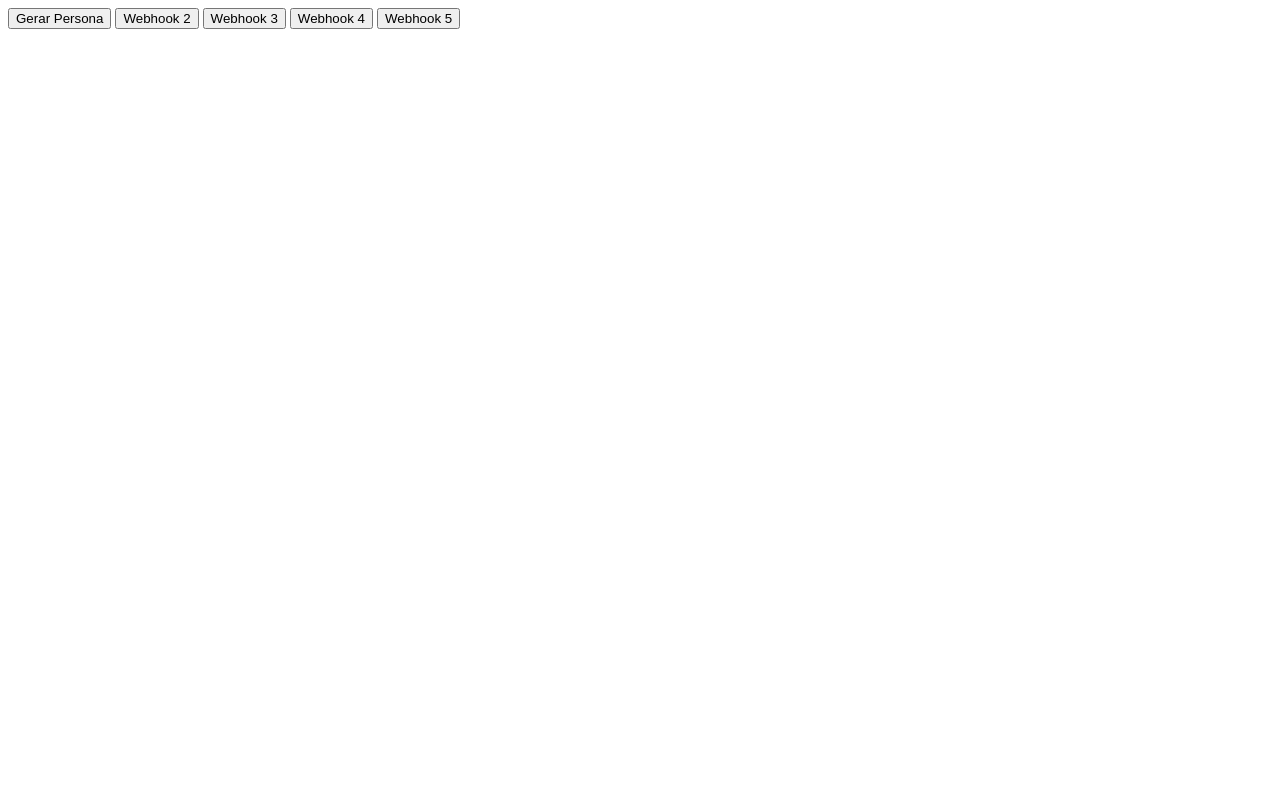
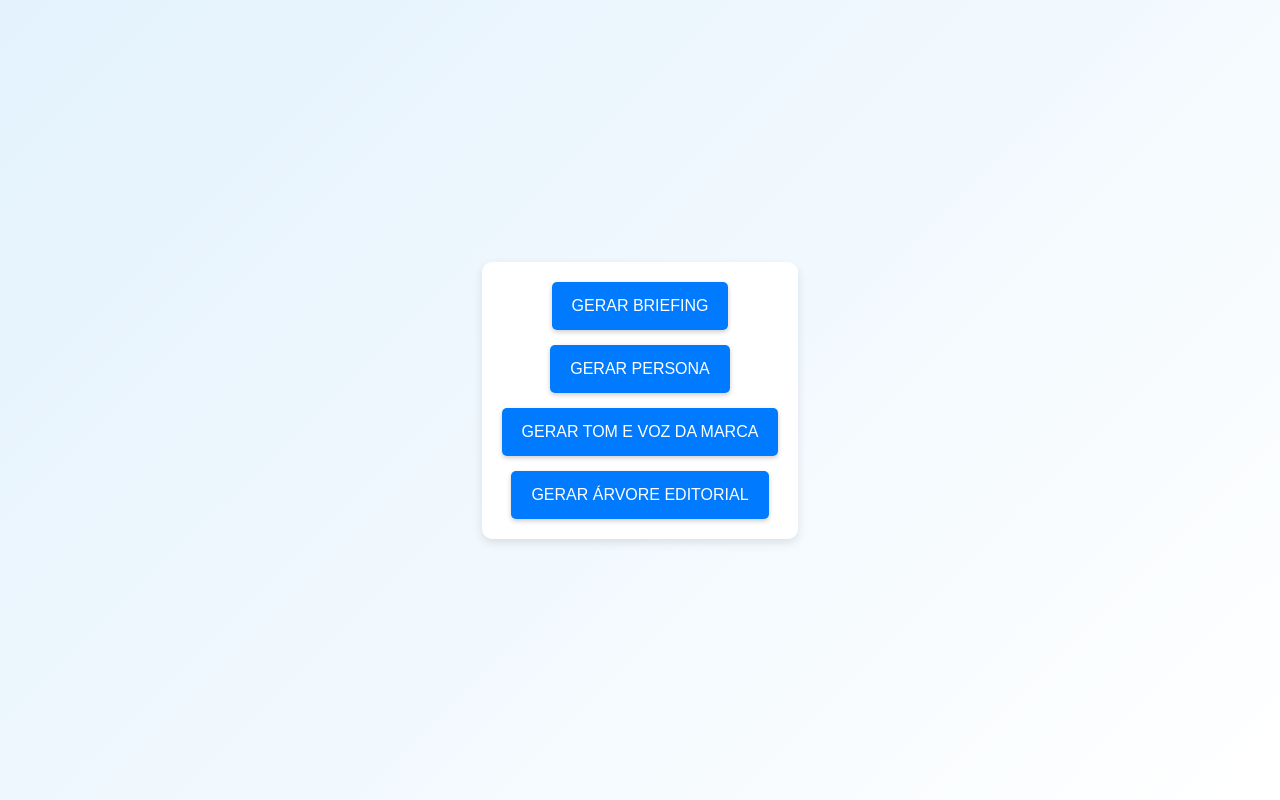
Before and after one commit to icaromol/Axios, a website: page index.html in a window 1280 px wide. Drawn offline with nearby package versions, Linux system fonts and the light colour scheme.

Commit message:
Atualização do CSS pra dar um grau.

```diff
--- a/src/index.html
+++ b/index.html
@@ -1,19 +1,19 @@
 <!DOCTYPE html>
 <html lang="pt-BR">
   <head>
+    <link rel="stylesheet" href="src/styles.css" />
     <script src="https://unpkg.com/axios/dist/axios.min.js"></script>
     <meta charset="UTF-8" />
     <meta name="viewport" content="width=device-width, initial-scale=1.0" />
     <title>Botões para testar requisições POST com Axios</title>
   </head>
   <body>
-    <script src="axios-text.js" defer></script>
+    <script src="src/axios-text.js" defer></script>
     <section id="control-center">
-      <button id="whk-make-1">Gerar Persona</button>
-      <button id="whk-make-2">Webhook 2</button>
-      <button id="whk-make-3">Webhook 3</button>
-      <button id="whk-make-4">Webhook 4</button>
-      <button id="whk-make-5">Webhook 5</button>
+      <button id="whk-make-1">Gerar Briefing</button>
+      <button id="whk-make-2">Gerar Persona</button>
+      <button id="whk-make-3">Gerar Tom e Voz da Marca</button>
+      <button id="whk-make-4">Gerar Árvore Editorial</button>
     </section>
   </body>
 </html>
--- a/src/axios-text.js
+++ b/src/axios-text.js
@@ -3,7 +3,6 @@ const postBtn1 = document.getElementById("whk-make-1");
 const postBtn2 = document.getElementById("whk-make-2");
 const postBtn3 = document.getElementById("whk-make-3");
 const postBtn4 = document.getElementById("whk-make-4");
-const postBtn5 = document.getElementById("whk-make-5");
 
 // Função para fazer uma requisição POST
 const sendData1 = async () => {
@@ -69,25 +68,8 @@ const sendData4 = async () => {
   }
 };
 
-// Função para fazer uma requisição POST
-const sendData5 = async () => {
-  try {
-    const response = await axios.post(
-      "https://hook.us2.make.com/xdgivdeq63pc61fsaah254hhu7yt3okk",
-      {
-        email: "eve.holt@reqres.in",
-        password: "Botão 5",
-      }
-    );
-    console.log("Resposta POST:", response.data);
-  } catch (error) {
-    console.error("Erro na requisição POST:", error);
-  }
-};
-
 // Adicionando eventos aos botões
 postBtn1.addEventListener("click", sendData1);
 postBtn2.addEventListener("click", sendData2);
 postBtn3.addEventListener("click", sendData3);
 postBtn4.addEventListener("click", sendData4);
-postBtn5.addEventListener("click", sendData5);
--- /dev/null
+++ b/src/styles.css
@@ -0,0 +1,55 @@
+/* Reset básico */
+body {
+  margin: 0;
+  padding: 0;
+  font-family: "Roboto", sans-serif;
+  background: linear-gradient(135deg, #e3f2fd, #ffffff);
+  display: flex;
+  justify-content: center;
+  align-items: center;
+  height: 100vh;
+}
+
+#control-center {
+  display: flex;
+  flex-direction: column;
+  align-items: center;
+  gap: 15px;
+  padding: 20px;
+  background-color: #ffffff;
+  border-radius: 10px;
+  box-shadow: 0 4px 10px rgba(0, 0, 0, 0.1);
+}
+
+button {
+  background-color: #007bff; /* Tom de azul */
+  color: #ffffff;
+  font-size: 16px;
+  padding: 15px 20px;
+  border: none;
+  border-radius: 5px;
+  cursor: pointer;
+  transition: all 0.3s ease;
+  outline: none;
+  box-shadow: 0 2px 5px rgba(0, 0, 0, 0.2);
+  text-transform: uppercase;
+}
+
+/* Efeito hover */
+button:hover {
+  background-color: #0056b3;
+  transform: scale(1.5)
+  box-shadow: 0 4px 8px rgba(0, 0, 0, 0.2);
+}
+
+/* Efeito de clique */
+button:active {
+  transform: scale(0.98);
+  box-shadow: 0 2px 4px rgba(0, 0, 0, 0.3);
+}
+
+/* Efeito adicional para foco */
+button:focus {
+  outline: 2px solid #80bdff;
+  outline-offset: 2px;
+}
```
